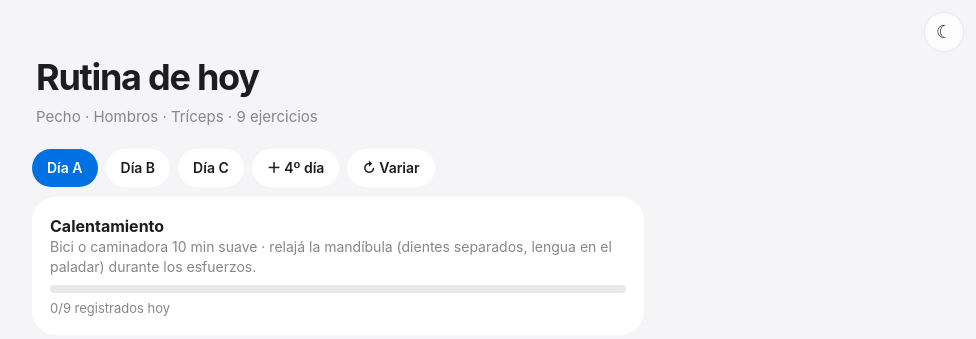
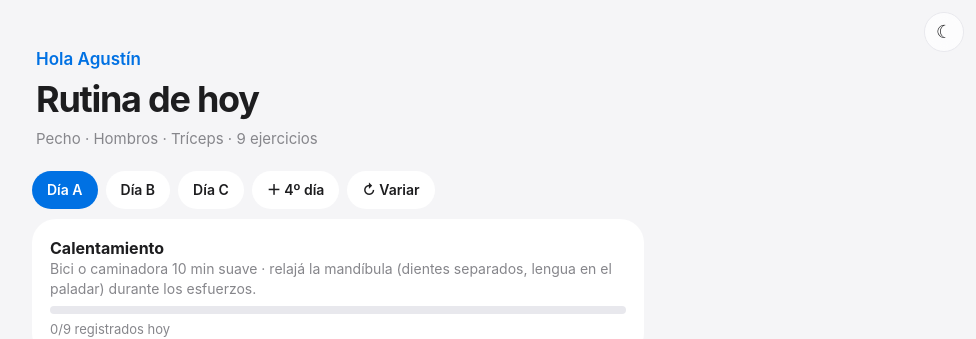
Before and after one commit to agustinorellano/training.shot, a plain HTML site: page index.html in a window 1280 px wide. Shown: the top 339 px of the page, without its empty margins (302-1278 px from the left). Drawn offline with Linux system fonts and the light colour scheme.

Commit message:
Agrega saludo "Hola Agustín" en la pestaña Hoy
Co-Authored-By: Claude Sonnet 5.5 <noreply@anthropic.com>

```diff
--- a/index.html
+++ b/index.html
@@ -13,6 +13,7 @@ main{max-width:640px;margin:0 auto;padding:18px 14px}
 h1{font-size:36px;font-weight:700;letter-spacing:-.035em;margin:34px 4px 4px}
 h2{font-size:20px;margin:0 0 8px;letter-spacing:-.01em}
 .sub{color:var(--mute);margin:0 4px 20px;font-size:15px}
+.hi{margin:30px 4px 0;font-size:17px;font-weight:600;color:var(--acc)}.hi+h1{margin-top:2px}
 .card{background:var(--card);border-radius:var(--r);padding:18px;margin:0 0 12px}
 .row{display:flex;gap:8px;align-items:center;flex-wrap:wrap}
 .chips{display:flex;gap:8px;overflow-x:auto;padding:2px 0 10px;scrollbar-width:none}
@@ -362,7 +363,7 @@ function card(id){
 function viewHoy(){
  const p=S.p,plan=getPlan(),di=p.d%plan.length,ids=buildDay(),day=plan[di],n=ids.filter(loggedToday).length;
  const open=[...document.querySelectorAll('details.ex[open]')].map(d=>d.dataset.id);
- let h=`<h1>Rutina de hoy</h1><p class="sub">${esc(day.n)} · ${ids.length} ejercicios</p>
+ let h=`<p class="hi">Hola Agustín</p><h1>Rutina de hoy</h1><p class="sub">${esc(day.n)} · ${ids.length} ejercicios</p>
  <div class="chips">${plan.map((d,i)=>`<button class="chip ${i===di?'on':''}" data-day="${i}">Día ${'ABCD'[i]}</button>`).join('')}${p.extra?'':'<button class="chip" data-addextra="1">＋ 4º día</button>'}<button class="chip" data-var="1">↻ Variar</button></div>`;
  if(di===3)h+=`<div class="banner info"><b>Día extra de refuerzo.</b> Hacelo solo si venís sin dolor y con 48 h de descanso respecto de tus días de hombros y piernas.</div>`;
  if(p.pain>=7)h+=`<div class="banner bad"><b>Dolor alto (${p.pain}/10).</b> Hoy conviene descansar y consultar con tu médico/kinesiólogo si persiste. Dejé solo core suave.</div>`;
```
Also changed, not shown: src/template.html (+2 -1 lines).
